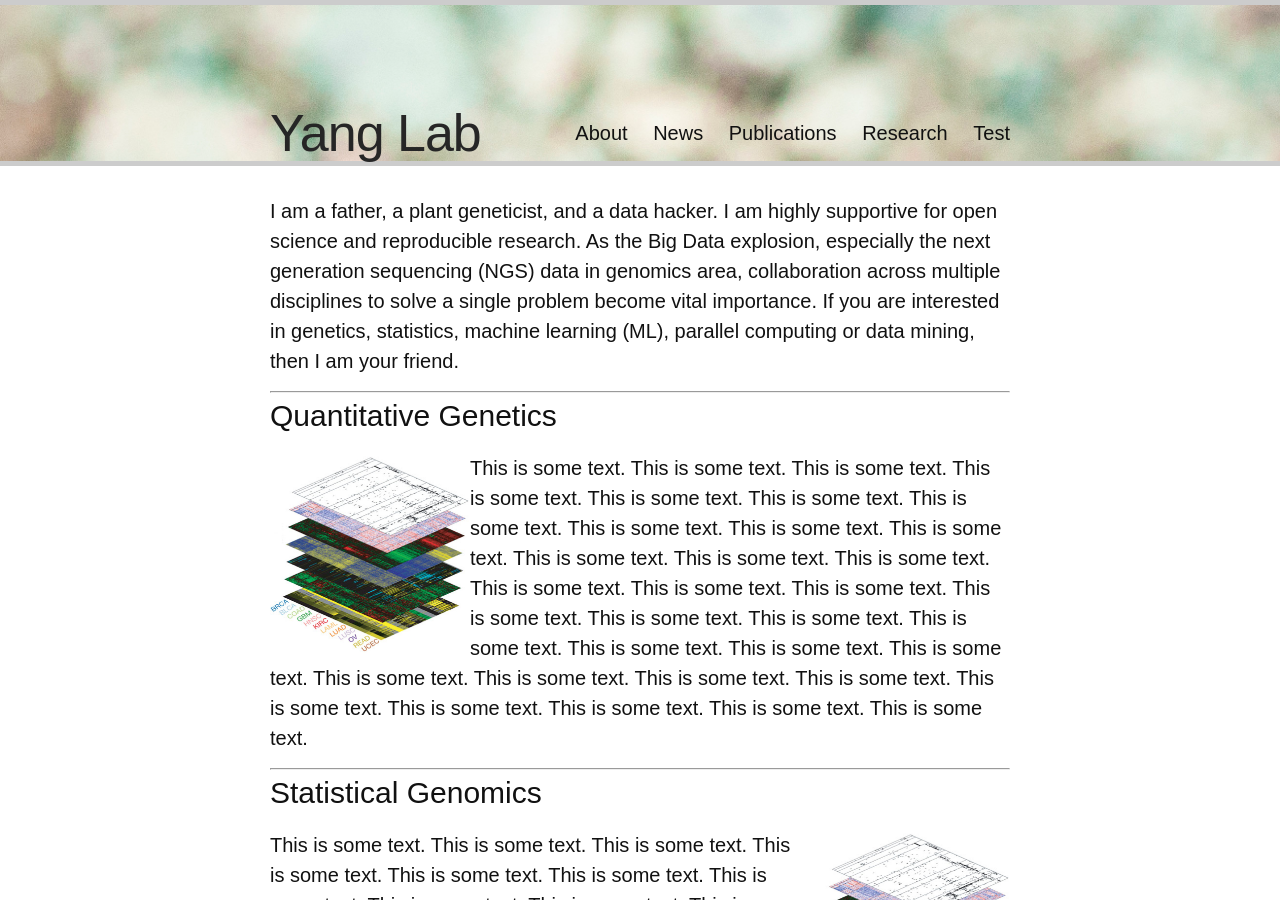
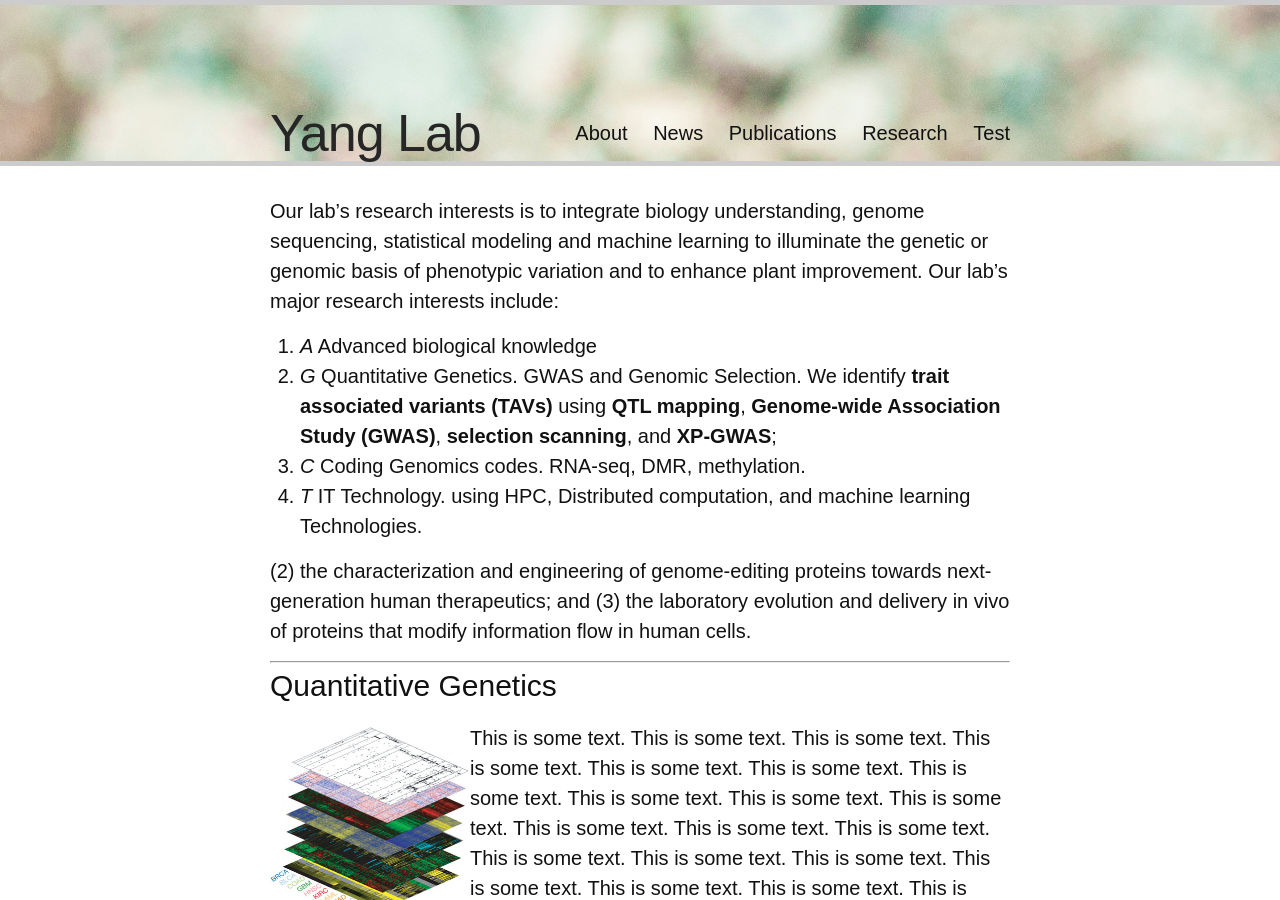
Before and after one commit to jyanglab/labwebsite, a Jekyll site: the page built from index.md, in a window 1280 px wide and 900 px high. Built offline with Jekyll 4.4.1, drawn with Linux system fonts in a browser that asks for light colours; some web fonts are replaced.

Commit message:
update index

```diff
--- a/index.md
+++ b/index.md
@@ -2,11 +2,22 @@
 layout: default
 ---
 
-I am a father, a plant geneticist, and a data hacker. I am highly supportive for open science and reproducible research. As the Big Data explosion, especially the next generation sequencing (NGS) data in genomics area, collaboration across multiple disciplines to solve a single problem become vital importance. If you are interested in genetics, statistics, machine learning (ML), parallel computing or data mining, then I am your friend.
+Our lab's research interests is to integrate biology understanding, genome sequencing, statistical modeling and machine learning to illuminate the genetic or genomic basis of phenotypic variation and to enhance plant improvement.
+Our lab's major research interests include:
+1. *A* Advanced biological knowledge
+2. *G* Quantitative Genetics. GWAS and Genomic Selection.
+We identify **trait associated variants (TAVs)** using **QTL mapping**, **Genome-wide Association Study (GWAS)**, **selection scanning**, and **XP-GWAS**;
+3. *C* Coding Genomics codes. RNA-seq, DMR, methylation.
+4. *T* IT Technology. using HPC, Distributed computation, and machine learning Technologies.
+
+(2) the characterization and engineering of genome-editing proteins towards next-generation human therapeutics;
+and (3) the laboratory evolution and delivery in vivo of proteins that modify information flow in human cells.
+
 
 -----------------------
 
 ## Quantitative Genetics
+
 <p><img src="figure/Picture1.png" height="200px" width="200px" alt="Smiley face" align="left" />
 This is some text. This is some text.
 This is some text. This is some text.
@@ -25,6 +36,9 @@ This is some text. This is some text.
 This is some text. This is some text.
 This is some text. This is some text.
 </p>
+
+
+
 -----------------------
 
 ## Statistical Genomics
```
